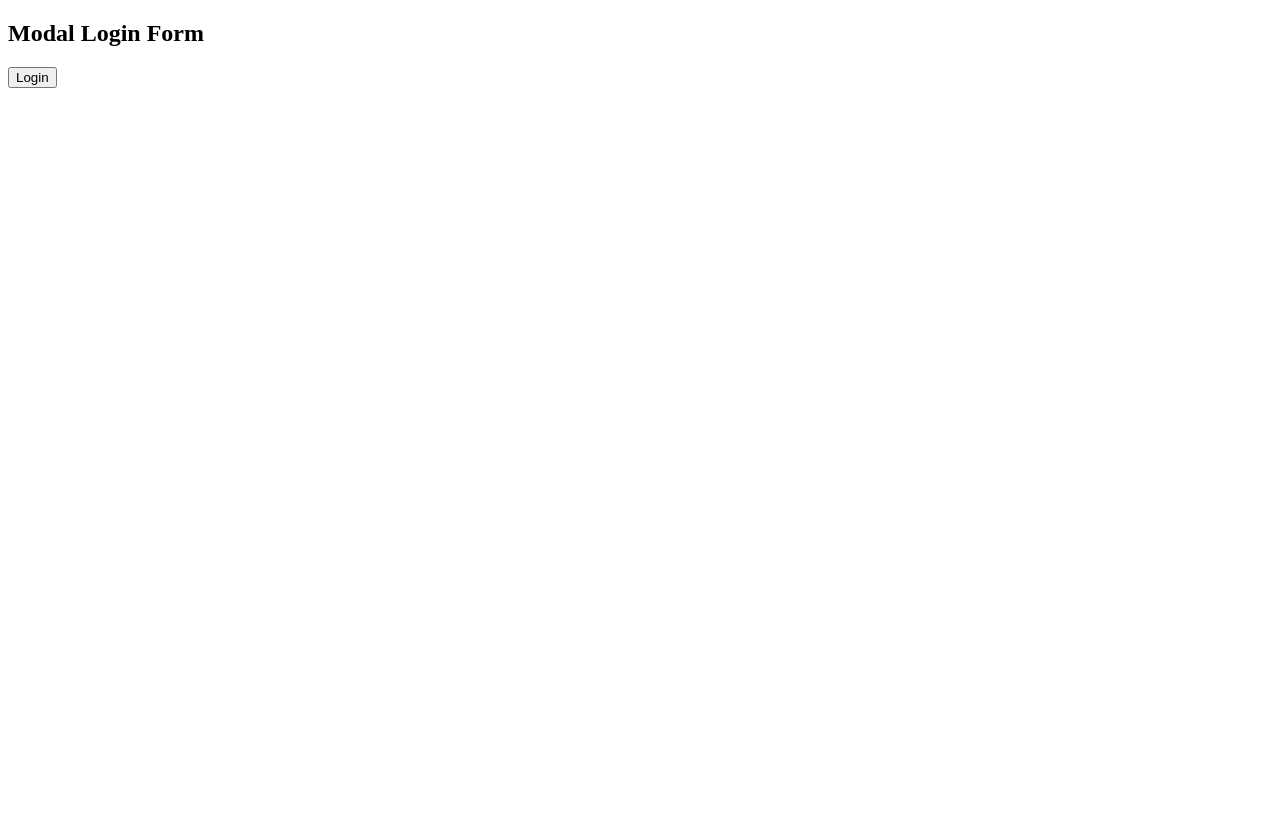
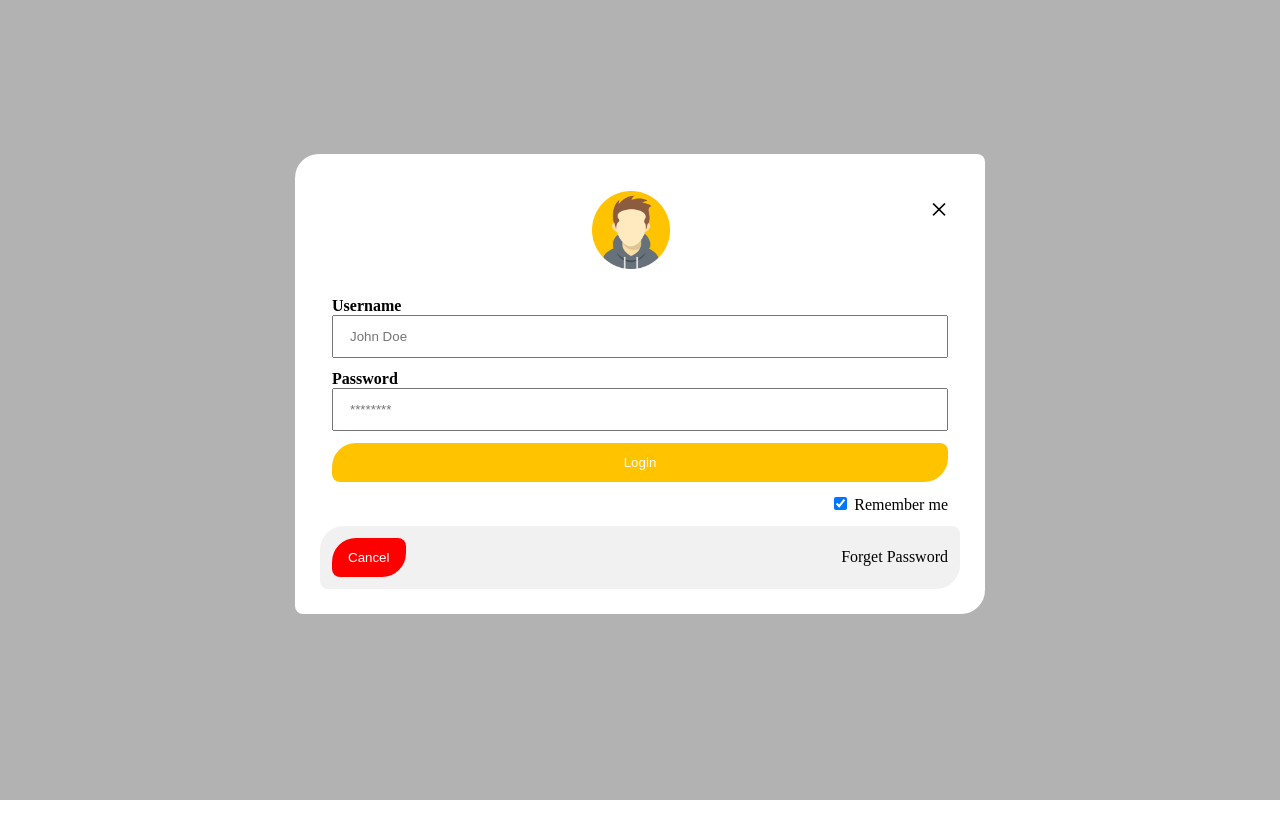
Before and after one commit to onlyrahulrai/traning-2022, a plain HTML site: page day 18/index.html in a window 1280 px wide. Both pictures are taken after a click on the button "Login". Drawn offline with Linux system fonts and the light colour scheme.

Commit message:
Day-18 :) Animation added!

```diff
--- a/day 18/css/style.css
+++ b/day 18/css/style.css
@@ -1,3 +1,22 @@
+.d-flex{
+    display: flex;
+}
+
+.justify-content-center{
+    justify-content: center;
+}
+
+.align-items-center{
+    align-items: center;
+}
+
+.flex-column{
+    flex-direction: column;
+}
+
+.h-100{
+    height: 100vh;
+}
 
 .text-center{
     text-align: center;
@@ -41,7 +60,7 @@
 }
 
 .rounded-sm{
-    border-radius:18px 8px;
+    border-radius:24px 8px;
 }
 
 .cursor-pointer{
@@ -71,6 +90,7 @@ a{
     background-color: white;
     width: 50%;
     margin: 12% auto;
+    padding: 25px;
 }
 
 .form-control{
@@ -91,10 +111,15 @@ a{
     justify-content: space-between;
 }
 
+@keyframes zoomin {
+    from {
+        transform: scale(0)
+    }
+    to{
+        transform: scale(1)
+    }
+}
 
-
-
-/*
-    top bottom - 12%;
-    left right auto;
-*/
+.animate{
+    animation:zoomin 0.5s ease-in;
+}
--- a/day 18/index.html
+++ b/day 18/index.html
@@ -8,11 +8,13 @@
     <link rel="stylesheet" href="css/style.css">
 </head>
 <body>
-    <h2>Modal Login Form</h2>
-    <button type="button" onclick="toggleModal()">Login</button>
+    <div class="h-100 d-flex justify-content-center align-items-center flex-column">
+        <h2>Modal Login Form</h2>
+        <button type="button" onclick="toggleModal()" class="btn rounded-sm bg-yellow text-white cursor-pointer">Login</button>
+    </div>
 
-    <div class="container d-none c b" id="container">
-        <div class="modal">
+    <div class="container d-none" id="container">
+        <div class="modal animate rounded-sm">
             <div class="text-center p-12">
                 <img src="assets/avatar.png" alt=" Logo " width="78" height="auto">
                 <span class="close-icon cursor-pointer" onclick="toggleModal()">&times;</span>
@@ -37,7 +39,7 @@
                     </label>
                 </div>
             </div>
-            <div class="footer p-12 bg-gray">
+            <div class="footer p-12 bg-gray rounded-sm">
                 <button class="btn bg-red text-white rounded-sm cursor-pointer" onclick="toggleModal()">Cancel</button>
                 <a href="#"> Forget Password </a>
             </div>
```
